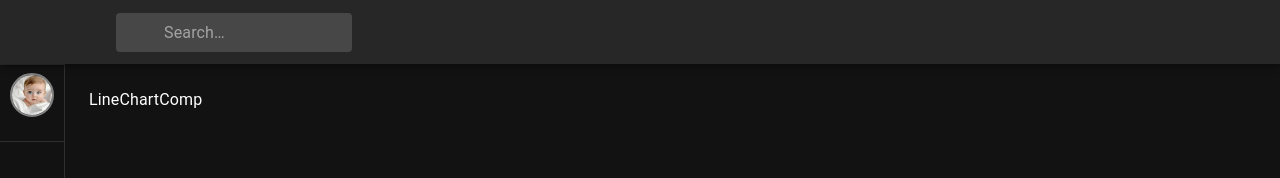
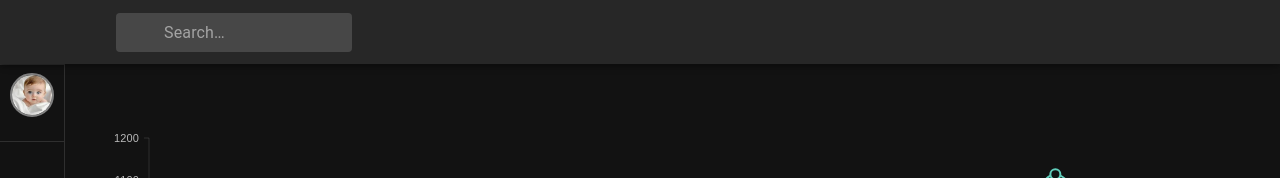
Before and after one commit to asmaahassnasr/admin-dashboard, a React (Vite) app: page /linechart in a window 1280 px wide. Shown: the top 178 px of the page. Built offline with nearby package versions, Linux system fonts and the light colour scheme; some icons are missing.

Commit message:
creating Line Chart by using nivo charts

```diff
--- a/package.json
+++ b/package.json
@@ -22,6 +22,7 @@
     "@mui/x-data-grid": "^8.22.0",
     "@nivo/bar": "^0.99.0",
     "@nivo/core": "^0.99.0",
+    "@nivo/line": "^0.99.0",
     "@nivo/pie": "^0.99.0",
     "react": "^19.2.0",
     "react-dom": "^19.2.0",
--- a/src/pages/lineChartComp/LineChartComp.jsx
+++ b/src/pages/lineChartComp/LineChartComp.jsx
@@ -1,7 +1,414 @@
-import React from 'react'
+import { Box, useTheme } from '@mui/material'
+import { ResponsiveLine } from '@nivo/line'
+
+const data = [
+  {
+    "id": "japan",
+    "data": [
+      {
+        "x": "plane",
+        "y": 242
+      },
+      {
+        "x": "helicopter",
+        "y": 211
+      },
+      {
+        "x": "boat",
+        "y": 224
+      },
+      {
+        "x": "train",
+        "y": 1
+      },
+      {
+        "x": "subway",
+        "y": 200
+      },
+      {
+        "x": "bus",
+        "y": 266
+      },
+      {
+        "x": "car",
+        "y": 86
+      },
+      {
+        "x": "moto",
+        "y": 288
+      },
+      {
+        "x": "bicycle",
+        "y": 278
+      },
+      {
+        "x": "horse",
+        "y": 50
+      },
+      {
+        "x": "skateboard",
+        "y": 296
+      },
+      {
+        "x": "others",
+        "y": 155
+      }
+    ]
+  },
+  {
+    "id": "france",
+    "data": [
+      {
+        "x": "plane",
+        "y": 154
+      },
+      {
+        "x": "helicopter",
+        "y": 197
+      },
+      {
+        "x": "boat",
+        "y": 24
+      },
+      {
+        "x": "train",
+        "y": 100
+      },
+      {
+        "x": "subway",
+        "y": 246
+      },
+      {
+        "x": "bus",
+        "y": 189
+      },
+      {
+        "x": "car",
+        "y": 266
+      },
+      {
+        "x": "moto",
+        "y": 36
+      },
+      {
+        "x": "bicycle",
+        "y": 19
+      },
+      {
+        "x": "horse",
+        "y": 137
+      },
+      {
+        "x": "skateboard",
+        "y": 125
+      },
+      {
+        "x": "others",
+        "y": 14
+      }
+    ]
+  },
+  {
+    "id": "us",
+    "data": [
+      {
+        "x": "plane",
+        "y": 164
+      },
+      {
+        "x": "helicopter",
+        "y": 60
+      },
+      {
+        "x": "boat",
+        "y": 95
+      },
+      {
+        "x": "train",
+        "y": 237
+      },
+      {
+        "x": "subway",
+        "y": 46
+      },
+      {
+        "x": "bus",
+        "y": 106
+      },
+      {
+        "x": "car",
+        "y": 16
+      },
+      {
+        "x": "moto",
+        "y": 9
+      },
+      {
+        "x": "bicycle",
+        "y": 14
+      },
+      {
+        "x": "horse",
+        "y": 124
+      },
+      {
+        "x": "skateboard",
+        "y": 230
+      },
+      {
+        "x": "others",
+        "y": 32
+      }
+    ]
+  },
+  {
+    "id": "germany",
+    "data": [
+      {
+        "x": "plane",
+        "y": 156
+      },
+      {
+        "x": "helicopter",
+        "y": 209
+      },
+      {
+        "x": "boat",
+        "y": 193
+      },
+      {
+        "x": "train",
+        "y": 138
+      },
+      {
+        "x": "subway",
+        "y": 261
+      },
+      {
+        "x": "bus",
+        "y": 161
+      },
+      {
+        "x": "car",
+        "y": 50
+      },
+      {
+        "x": "moto",
+        "y": 120
+      },
+      {
+        "x": "bicycle",
+        "y": 267
+      },
+      {
+        "x": "horse",
+        "y": 173
+      },
+      {
+        "x": "skateboard",
+        "y": 235
+      },
+      {
+        "x": "others",
+        "y": 275
+      }
+    ]
+  },
+  {
+    "id": "norway",
+    "data": [
+      {
+        "x": "plane",
+        "y": 159
+      },
+      {
+        "x": "helicopter",
+        "y": 245
+      },
+      {
+        "x": "boat",
+        "y": 150
+      },
+      {
+        "x": "train",
+        "y": 293
+      },
+      {
+        "x": "subway",
+        "y": 177
+      },
+      {
+        "x": "bus",
+        "y": 214
+      },
+      {
+        "x": "car",
+        "y": 15
+      },
+      {
+        "x": "moto",
+        "y": 181
+      },
+      {
+        "x": "bicycle",
+        "y": 127
+      },
+      {
+        "x": "horse",
+        "y": 222
+      },
+      {
+        "x": "skateboard",
+        "y": 227
+      },
+      {
+        "x": "others",
+        "y": 232
+      }
+    ]
+  }
+]
 
 export const LineChartComp = () => {
+
+  const them = useTheme();
+
   return (
-    <div>LineChartComp</div>
+    <Box sx={{height:"75vh"}}>
+        <ResponsiveLine /* or Line for fixed dimensions */
+        data={data}
+        margin={{ top: 50, right: 110, bottom: 50, left: 60 }}
+        yScale={{ type: 'linear', min: 'auto', max: 'auto', stacked: true, reverse: false }}
+        axisBottom={{ legend: 'transportation', legendOffset: 45 }}
+        axisLeft={{ legend: 'count', legendOffset: -50 }}
+        pointSize={10}
+        curve='catmullRom'
+        pointColor={{ theme: 'background' }}
+        theme={{
+          background: them.palette.background.default,
+          text: {
+            fontSize: 11,
+            fill: them.palette.text.primary,
+            outlineWidth: 0,
+            outlineColor: them.palette.text.primary,
+          },
+          axis: {
+            domain: {
+              line: {
+                stroke: them.palette.divider,
+                strokeWidth: 1,
+              },
+            },
+            legend: {
+              text: {
+                fontSize: 12,
+                fill: them.palette.text.primary,
+                outlineWidth: 0,
+                outlineColor: them.palette.text.primary,
+              },
+            },
+            ticks: {
+              line: {
+                stroke: them.palette.divider,
+                strokeWidth: 1,
+              },
+              text: {
+                fontSize: 11,
+                fill: them.palette.text.secondary,
+                outlineWidth: 0,
+                outlineColor: them.palette.text.primary,
+              },
+            },
+          },
+          grid: {
+            line: {
+              stroke: them.palette.divider,
+              strokeWidth: 0,
+            },
+          },
+          legends: {
+            title: {
+              text: {
+                fontSize: 11,
+                fill: them.palette.text.primary,
+                outlineWidth: 0,
+                outlineColor: them.palette.text.primary,
+              },
+            },
+            text: {
+              fontSize: 11,
+              fill: them.palette.text.primary,
+              outlineWidth: 0,
+              outlineColor: "#ffffff",
+            },
+            ticks: {
+              line: {},
+              text: {
+                fontSize: 10,
+                fill: them.palette.text.primary,
+                outlineWidth: 0,
+                outlineColor: "#ffffff",
+              },
+            },
+          },
+          annotations: {
+            text: {
+              fontSize: 13,
+              fill: them.palette.text.primary,
+              outlineWidth: 2,
+              outlineColor: "#ffffff",
+              outlineOpacity: 1,
+            },
+            link: {
+              stroke: "#000000",
+              strokeWidth: 1,
+              outlineWidth: 2,
+              outlineColor: "#ffffff",
+              outlineOpacity: 1,
+            },
+            outline: {
+              stroke: "#000000",
+              strokeWidth: 2,
+              outlineWidth: 2,
+              outlineColor: "#ffffff",
+              outlineOpacity: 1,
+            },
+            symbol: {
+              fill: "#000000",
+              outlineWidth: 2,
+              outlineColor: "#ffffff",
+              outlineOpacity: 1,
+            },
+          },
+          tooltip: {
+            container: {
+              background: them.palette.background.default,
+              color: them.palette.text.primary,
+              fontSize: 12,
+            },
+            basic: {},
+            chip: {},
+            table: {},
+            tableCell: {},
+            tableCellValue: {},
+          },
+        }}
+        pointBorderWidth={2}
+        pointBorderColor={{ from: 'seriesColor' }}
+        pointLabelYOffset={-12}
+        enableTouchCrosshair={true}
+        useMesh={true}
+        legends={[
+            {
+                anchor: 'bottom-right',
+                direction: 'column',
+                translateX: 100,
+                itemWidth: 80,
+                itemHeight: 22,
+                symbolShape: 'circle'
+            }
+        ]}
+    />
+    </Box>
   )
 }
```
Also changed, not shown: 1 other file (tests, documents, lock files or other folders).
